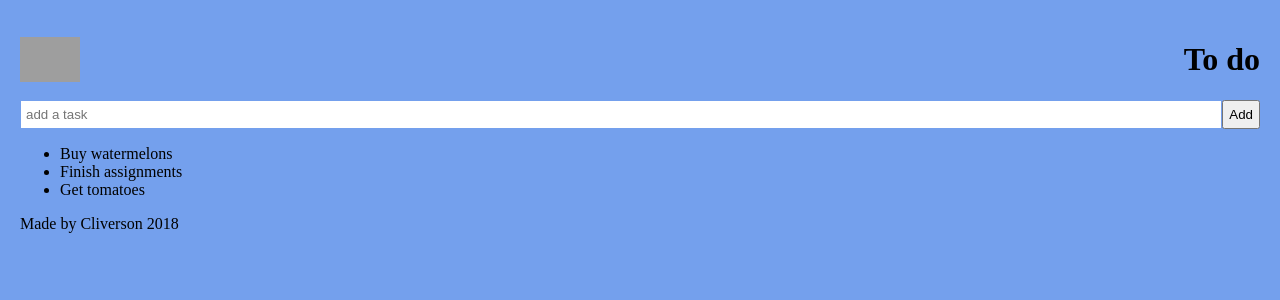
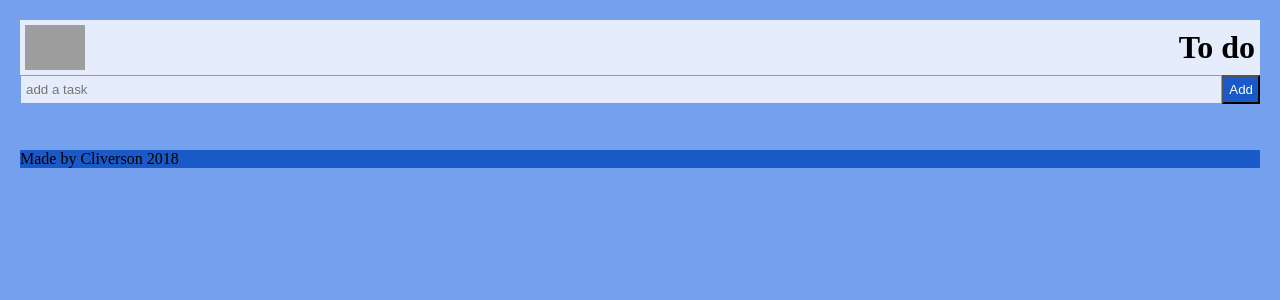
Before and after one commit to CliversonObrzut/todo-ts, a Node project: template templates/index.pug in a window 1280 px wide. Shown: the top 300 px of the page. Run offline with Node 20 templates, Linux system fonts and the light colour scheme; the template is opened without the code that fills it: most values are stand-ins (such as "Sample title", 1, 10 or a date in 2020); grey boxes are pictures that could not be loaded.

Commit message:
Added ListView, TaskManager and DataStorage. Included Scss for ListView.

```diff
--- a/build/css/styles.css
+++ b/build/css/styles.css
@@ -1,12 +1,21 @@
+body {
+  margin: 10px;
+  padding: 10px;
+  background-color: #74a0ed; }
+
+footer {
+  background-color: #1a59c8; }
+
 header {
-  background-color: lighten #74a0ed, 25%;
+  background-color: #e5edfc;
   display: flex;
   flex-direction: row;
   justify-content: space-between;
   align-items: center; }
   header .logo {
-    max-width: 60px; }
-  header .h1 {
+    max-width: 60px;
+    padding: 5px; }
+  header h1 {
     margin: 0;
     padding: 5px; }
 
@@ -18,18 +27,39 @@ header {
     padding: 5px;
     box-sizing: border-box;
     border: 1px solid #74a0ed;
-    background-color: white; }
+    background-color: #e5edfc; }
   #task-form input:focus {
     background-color: yellow;
     outline: none; }
   #task-form button {
     max-width: 100px;
-    padding: 5px; }
+    padding: 5px;
+    background-color: #1a59c8;
+    color: white; }
 
-body {
+#task-list {
   margin: 10px;
   padding: 10px;
-  background-color: #74a0ed; }
-
-footer {
-  background-color: darken #74a0ed, 25%; }
+  list-style: none; }
+  #task-list li {
+    border-bottom: 1px solid #cccccc; }
+    #task-list li .task-container {
+      display: flex;
+      flex-direction: row;
+      justify-content: space-between; }
+      #task-list li .task-container .task-name {
+        padding: 1em; }
+      #task-list li .task-container .task-buttons {
+        display: flex;
+        flex-direction: row; }
+        #task-list li .task-container .task-buttons button {
+          width: 48px;
+          height: 48px;
+          font-size: 1.5em;
+          background-color: transparent;
+          border: 1px solid transparent; }
+        #task-list li .task-container .task-buttons button:focus {
+          outline: none;
+          background-color: #cccccc; }
+        #task-list li .task-container .task-buttons button[data-function='status'] {
+          font-size: 1em; }
--- a/scss/styles.scss
+++ b/scss/styles.scss
@@ -1,6 +1,6 @@
 $theme-color: #74a0ed;
-$theme-light: lighten ($theme-color, 25%);
-$theme-dark: darken ($theme-color, 25%);
+$theme-light: lighten($theme-color, 25%);
+$theme-dark: darken($theme-color, 25%);
 
 @mixin reset {
     margin: 10px;
@@ -16,16 +16,25 @@ $theme-dark: darken ($theme-color, 25%);
     flex-direction: $direction;
 }
 
+body{
+    @include reset;
+    background-color: $theme-color;
+}
+
+footer {
+    background-color: $theme-dark;
+}
+
 header {
     background-color: $theme-light;
     @include flex(row);
     justify-content: space-between;
     align-items: center;
     .logo {
-
         max-width: 60px;
+        padding: 5px
     }
-    .h1 {
+    h1 {
         margin: 0;
         padding: 5px;
     }
@@ -38,7 +47,7 @@ header {
         padding: 5px;
         box-sizing: border-box;
         border: 1px solid $theme-color;
-        background-color: white;
+        background-color: $theme-light;
     }
     input:focus {
         background-color: yellow;
@@ -47,12 +56,39 @@ header {
     button {
         max-width: 100px;
         padding: 5px;
+        background-color: $theme-dark;
+        color: white;
     }
 }
-body{
+
+#task-list{
     @include reset;
-    background-color: $theme-color;
+    list-style: none;
+    li{
+        border-bottom: 1px solid #cccccc;
+        .task-container{
+            @include flex(row);
+            justify-content: space-between;
+            .task-name{
+                padding: 1em;
+            }
+            .task-buttons{
+                @include flex(row);
+                button{
+                    width: 48px;
+                    height: 48px;
+                    font-size: 1.5em;
+                    background-color: transparent;
+                    border: 1px solid transparent;
+                }
+                button:focus{
+                    outline: none;
+                    background-color: #cccccc;
+                }
+                button[data-function='status']{
+                    font-size:1em;
+                }
+            }
+        }
+    }
 }
-footer {
-    background-color: $theme-dark;
-}
--- a/templates/index.pug
+++ b/templates/index.pug
@@ -10,13 +10,13 @@ html
                 img.logo(src='images/logo.png')
                 h1 To do
             form#task-form
-                input#task-input(type='text', placeholder='add a task')
+                input#task-input(type='text', placeholder='add a task', required)
                 button#task-add(type='submit') Add
             main
             ul#task-list
-                li Buy watermelons
-                li Finish assignments
-                li Get tomatoes
+                //- li Buy watermelons
+                //- li Finish assignments
+                //- li Get tomatoes
             footer
                 p Made by Cliverson 2018
     script(src='js/main.js')
```
Also changed, not shown: ts/main_module.ts (+95 -5 lines), 2 other files.
